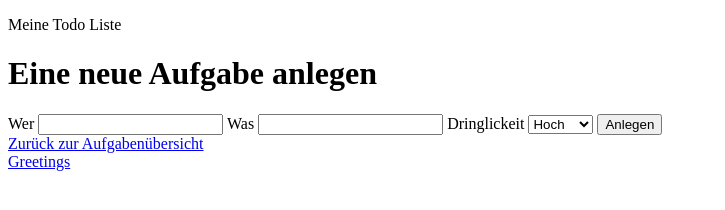
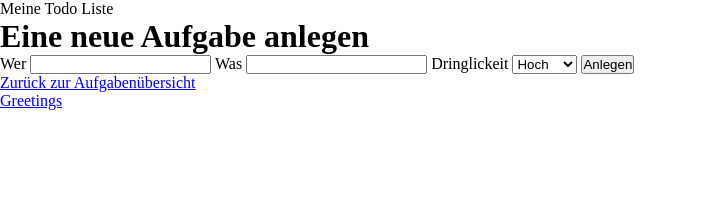
Before and after one commit to nerdishnature/TryOut, a plain HTML site: page addTodo.html in a window 1280 px wide. Shown: the whole page, without its empty margins (0-725 px from the left). Drawn offline with Linux system fonts and the light colour scheme.

Commit message:
add style

```diff
--- a/addTodo.html
+++ b/addTodo.html
@@ -5,6 +5,7 @@
     <meta charset="utf-8">
     <meta name="viewport" content="width=device-width, initial-scale=1.0">
     <title>Meine Todos</title>
+    <link rel="stylesheet" href="./style.css">
     <script type="module" src="./addTodo.js"></script>
 </head>
 
--- a/style.css
+++ b/style.css
@@ -0,0 +1,4 @@
+* {
+    margin: 0;
+    padding: 0;
+}
```
Also changed, not shown: deleteTodo.html (+1 -0 lines), index.html (+1 -0 lines).
